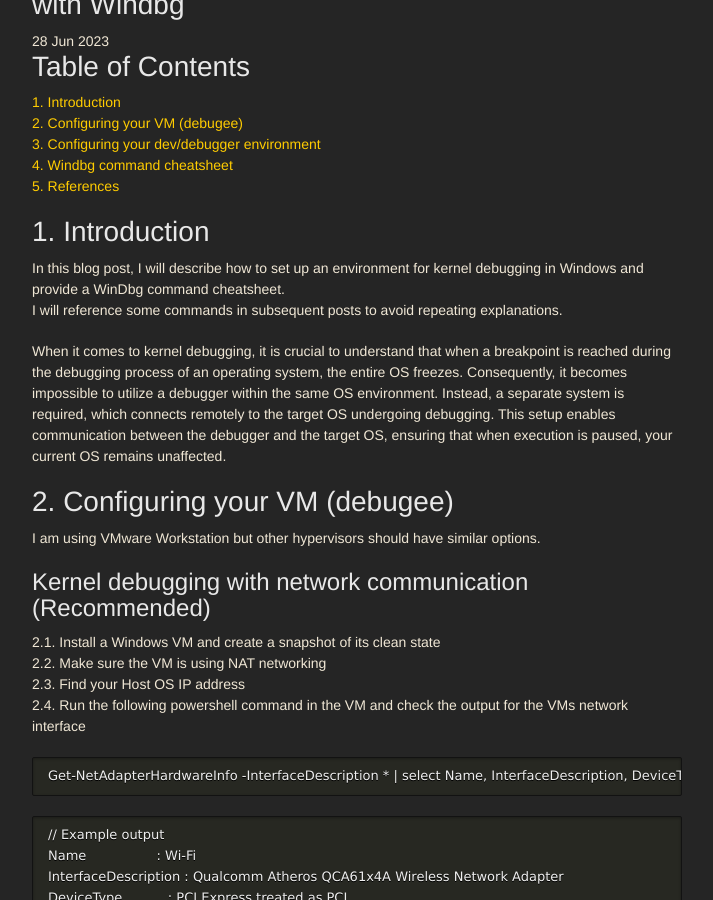
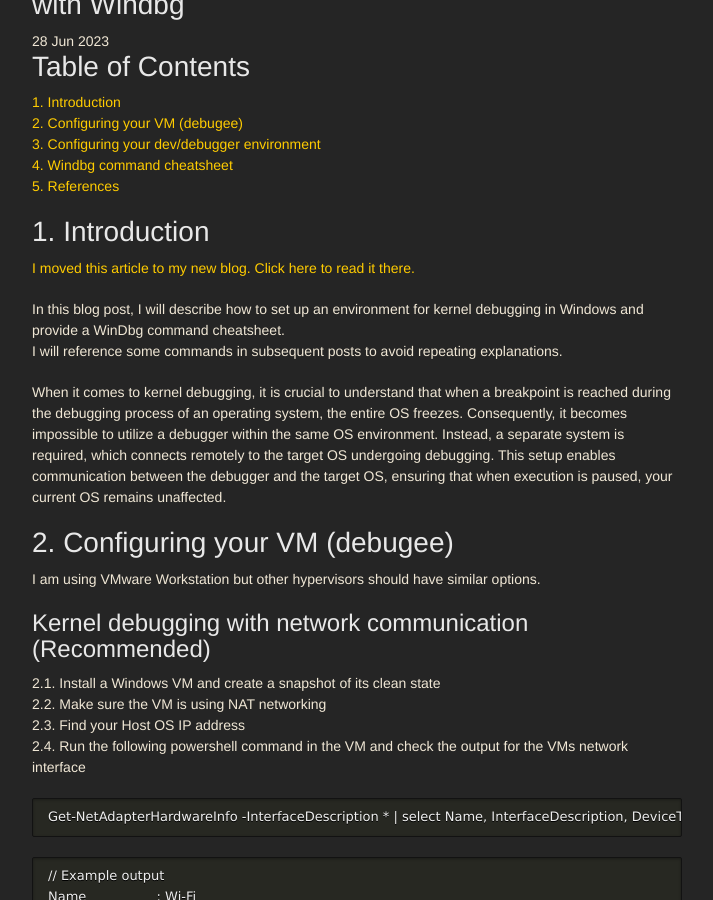
Before and after one commit to idafchev/idafchev.github.io, a Jekyll site: the page built from _posts/2023-06-29-Windows_Kernel_Debugging.md, in a window 1280 px wide and 900 px high, scrolled down 333 px. Shown: the whole window, without its empty margins (283-996 px from the left). Built offline with Jekyll 4.4.1, drawn with Linux system fonts in a browser that asks for light colours; nearby versions of some CDN libraries; some web fonts are replaced; comment, search, counter and statistics services are not loaded.

Commit message:
Update 2023-06-29-Windows_Kernel_Debugging.md

```diff
--- a/_posts/2023-06-29-Windows_Kernel_Debugging.md
+++ b/_posts/2023-06-29-Windows_Kernel_Debugging.md
@@ -13,6 +13,8 @@
 [5. References](#5_references)
 
 # <a name="1_introduction"></a> 1. Introduction
+[I moved this article to my new blog. Click here to read it there.](https://idafchev.github.io/blog/Windows_Kernel_Debugging/)
+
 In this blog post, I will describe how to set up an environment for kernel debugging in Windows and provide a WinDbg command cheatsheet.
 I will reference some commands in subsequent posts to avoid repeating explanations.
 
```
